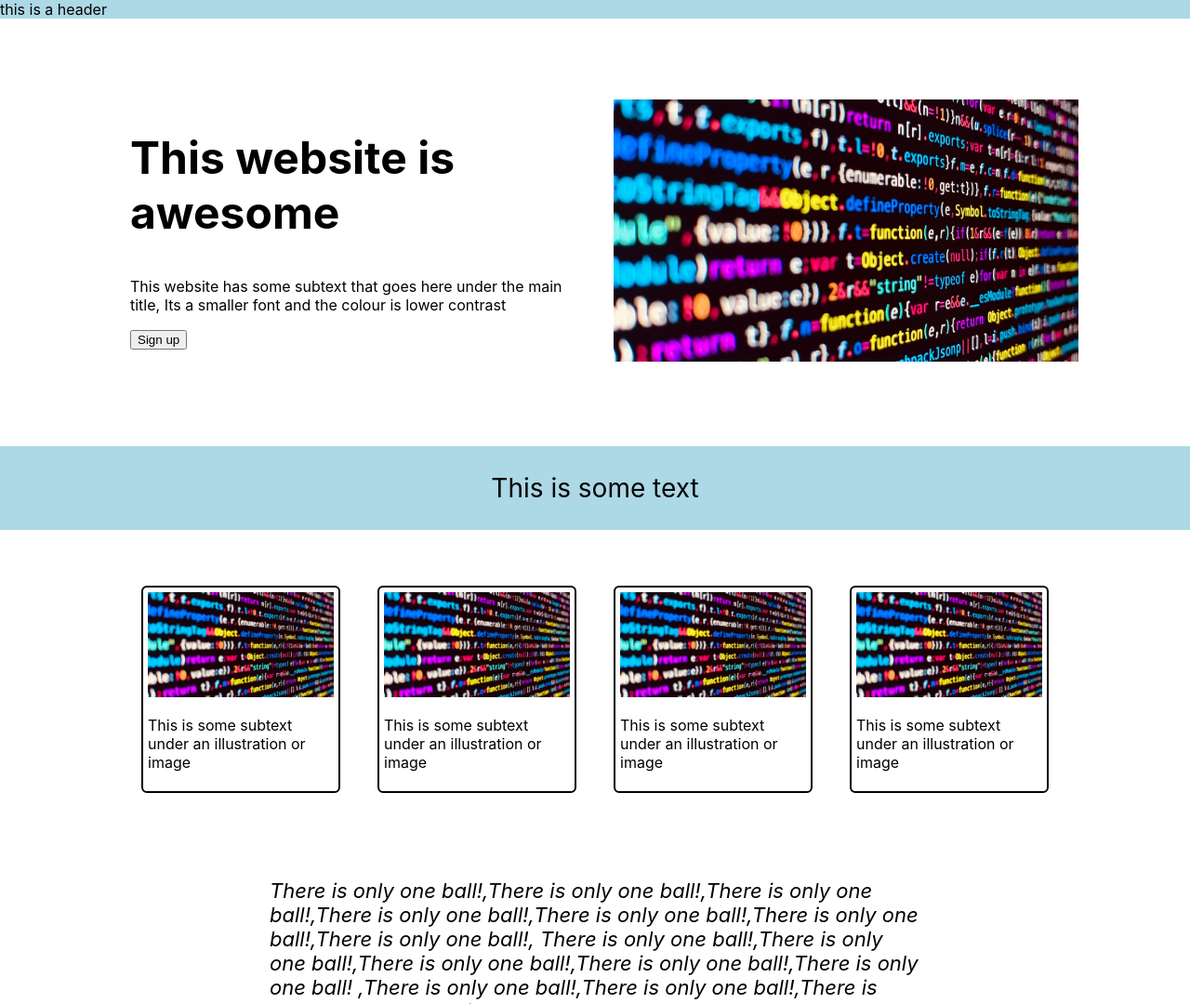
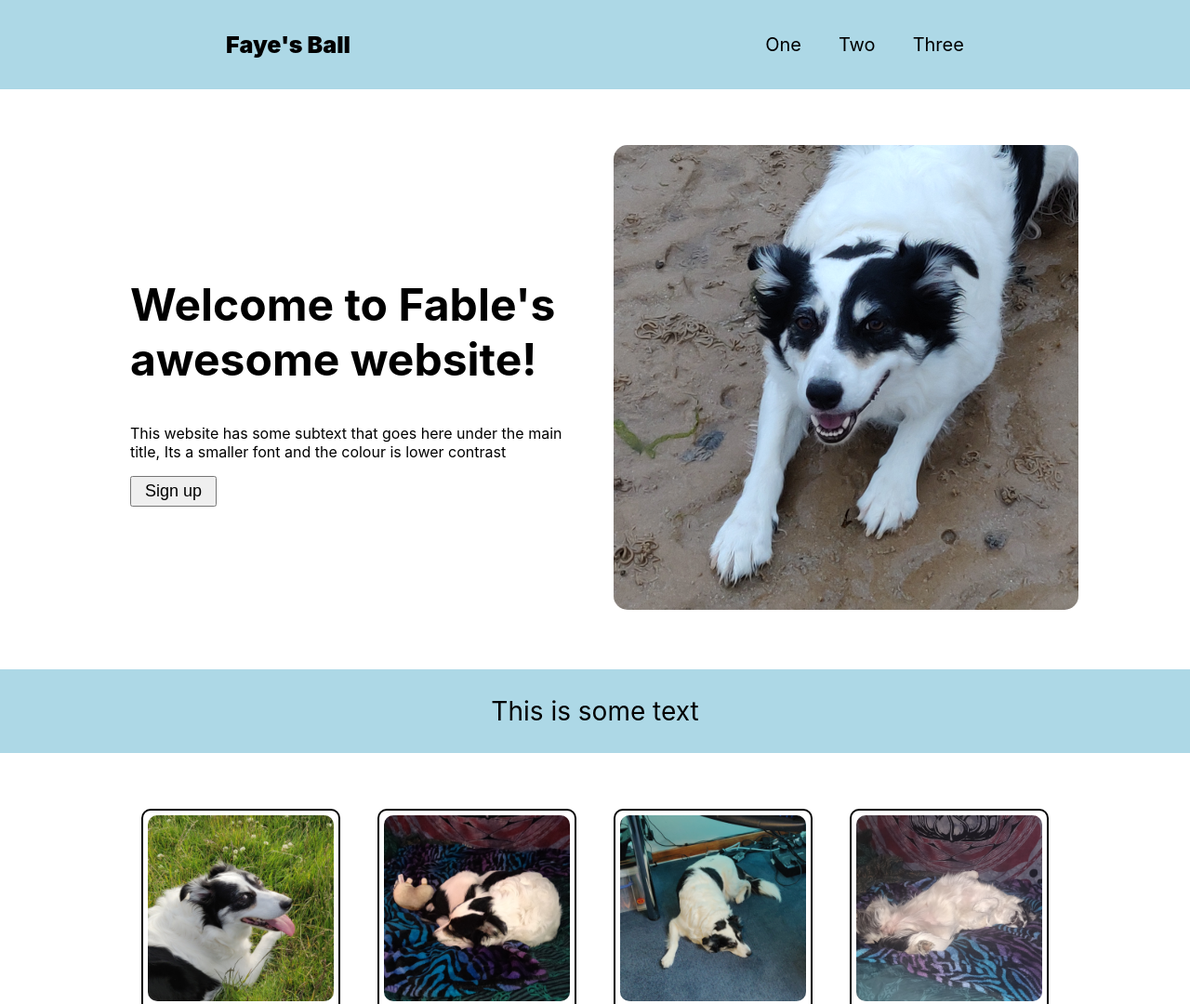
Before and after one commit to Stoffel2021/landing-page, a plain HTML site: page index.html in a window 1280 px wide. Shown: the top 1080 px of the page at 93% size. Drawn offline with Linux system fonts and the light colour scheme.

Commit message:
updated website

```diff
--- a/index.html
+++ b/index.html
@@ -8,20 +8,31 @@
     <link rel="stylesheet" href="./styles.css" />
   </head>
   <body>
-    <header>this is a header</header>
+    <header>
+      <div class="header-wrapper">
+        <div class="left-header-div"><p id="logo">Faye's Ball</p></div>
+        <div class="right-header-div">
+          <ul>
+            <li>One</li>
+            <li>Two</li>
+            <li>Three</li>
+          </ul>
+        </div>
+      </div>
+    </header>
 
     <div class="content-wrapper">
       <section class="banner">
         <div class="title">
-          <h1>This website is awesome</h1>
+          <h1>Welcome to Fable's awesome website!</h1>
           <p>
             This website has some subtext that goes here under the main title,
             Its a smaller font and the colour is lower contrast
           </p>
-          <button>Sign up</button>
+          <button class="top-signup-button">Sign up</button>
         </div>
         <div class="bannerPicture">
-          <img src="./images/tempPic.jpg" id="tempPic" />
+          <img src="./images/fable1.webp" id="mainPic" />
         </div>
 
         <!-- banner section div -->
@@ -32,28 +43,28 @@
 
         <section class="infoImages">
           <div class="infoDivs">
-            <img src="./images/tempPic.jpg" id="tempPic2" />
+            <img src="./images/fable2.webp" id="infoPic" />
             <p class="infoText">
               This is some subtext under an illustration or image
             </p>
           </div>
 
           <div class="infoDivs">
-            <img src="./images/tempPic.jpg" id="tempPic2" />
+            <img src="./images/fable3.webp" id="infoPic" />
             <p class="infoText">
               This is some subtext under an illustration or image
             </p>
           </div>
 
           <div class="infoDivs">
-            <img src="./images/tempPic.jpg" id="tempPic2" />
+            <img src="./images/fable4.webp" id="infoPic" />
             <p class="infoText">
               This is some subtext under an illustration or image
             </p>
           </div>
 
           <div class="infoDivs">
-            <img src="./images/tempPic.jpg" id="tempPic2" />
+            <img src="./images/fable5.webp" id="infoPic" />
             <p class="infoText">
               This is some subtext under an illustration or image
             </p>
@@ -85,13 +96,13 @@
               </p>
             </div>
             <div class="signup-button">
-              <button class="the-signup-button">Sign up</button>
+              <button class="bottom-signup-button">Sign up</button>
             </div>
           </div>
         </section>
       </section>
 
-      <footer>Copyright © Stoffel[Code] 2021 </footer>
+      <footer>Copyright © Stoffel[Code] 2021</footer>
 
       <!-- content wrapped end -->
     </div>
--- a/styles.css
+++ b/styles.css
@@ -14,6 +14,26 @@ body {
 header {
     background-color: lightblue;
 }
+
+.header-wrapper {
+    display: flex;
+    justify-content: space-around;
+    align-items: center;
+    padding: 8px 40px 8px 40px;
+}
+
+#logo {
+    font-size: 25px;
+    font-weight: 900;
+}
+
+ul {
+    display: flex;
+    gap: 40px;
+    font-size: 20px;
+    list-style: none;
+}
+
 
 footer {
     text-align: center;
@@ -46,13 +66,15 @@ h1 {
     font-size: 300%;
     /* this is not an ideal solution */
 }
-#tempPic {
+#mainPic {
     width: 500px;
     margin-right: 0;
+    border-radius: 15px;
 }
 
-#tempPic2 {
+#infoPic {
     width: 200px;
+    border-radius: 10px;
 }
 
 .info {
@@ -75,7 +97,7 @@ h1 {
 .infoDivs {
     width: 200px;
     border:2px solid black;
-    border-radius: 6px;
+    border-radius: 10px;
     padding: 5px;
 }
 
@@ -112,3 +134,14 @@ h1 {
 .signup-text {
     padding-right: 8px;
 }
+
+.top-signup-button {
+    font-size: 18px;
+    padding: 4px 14px 4px 14px;
+
+}
+
+.bottom-signup-button {
+    font-size: 18px;
+    padding: 4px 14px 4px 14px;
+}
```
Also changed, not shown: images/fable1.webp (added), images/fable2.webp (added), images/fable3.webp (added), images/fable4.webp (added), images/fable5.webp (added).
